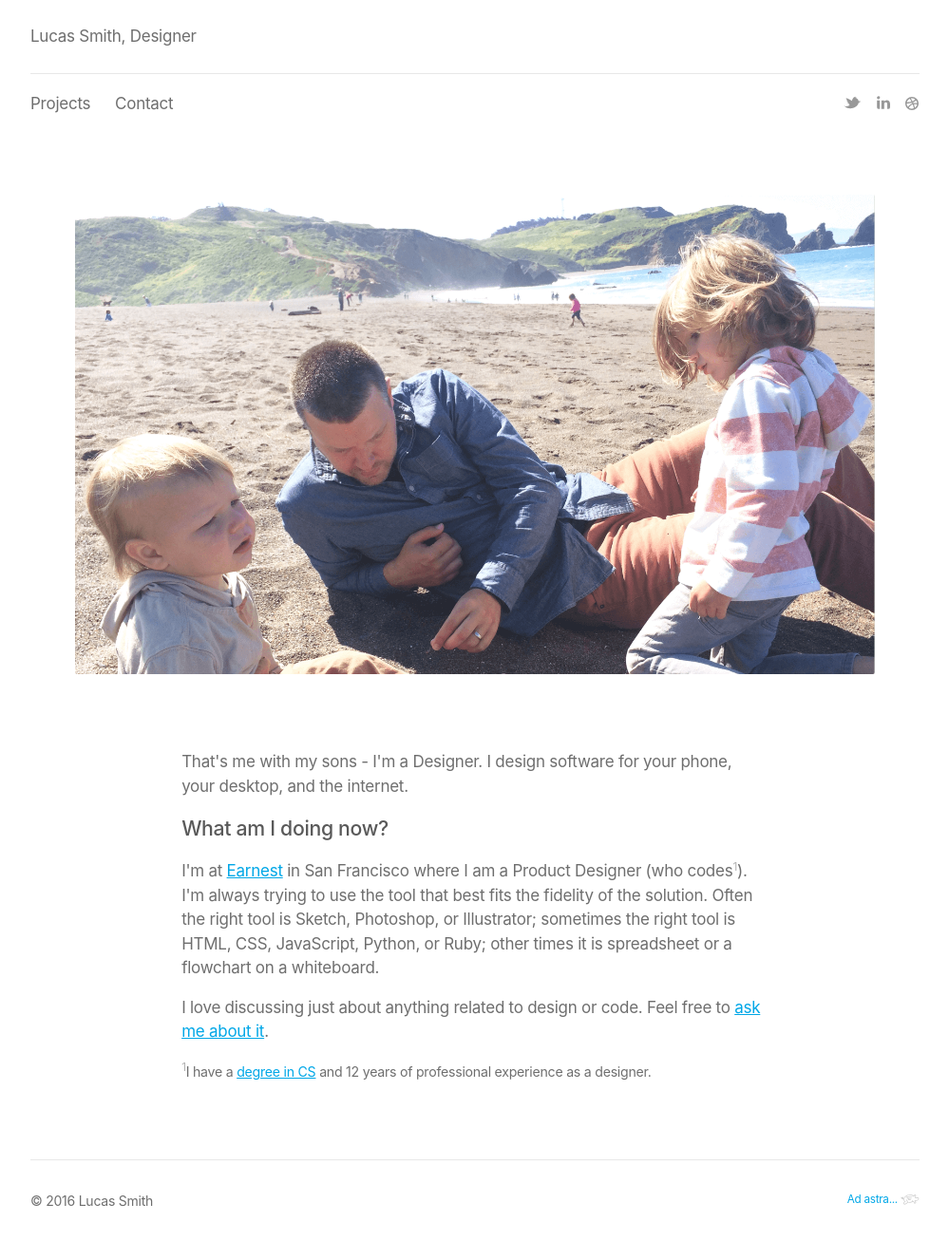
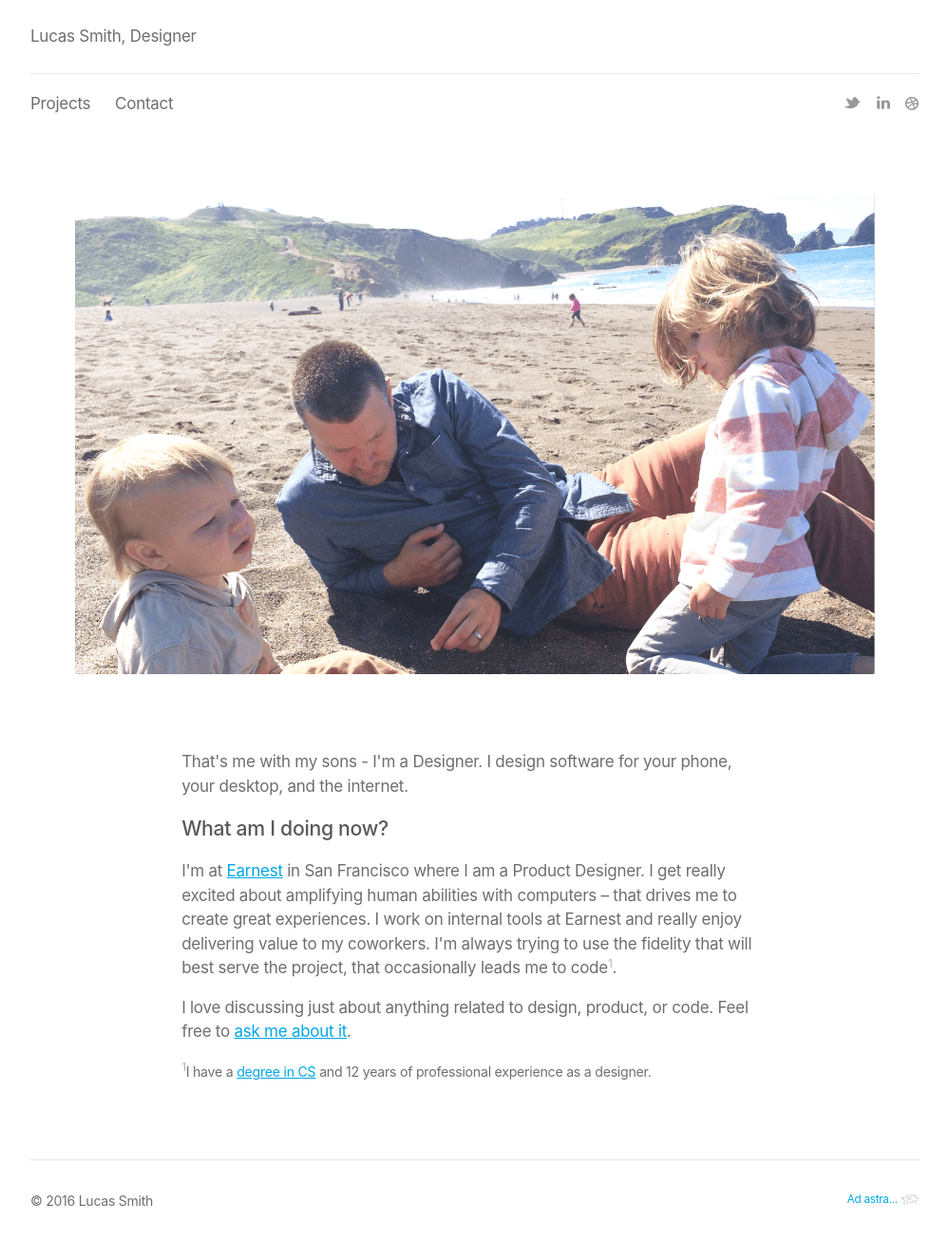
Before and after one commit to volanStudio/lucassmith.me, a Jekyll site: the page built from index.html, in a window 1280 px wide. Shown: the whole page at 95% size, without its empty margins (140-1139 px from the left). Built offline with Jekyll 4.4.1, drawn with Linux system fonts in a browser that asks for light colours.

Commit message:
copy:updates the home text

```diff
--- a/index.html
+++ b/index.html
@@ -11,8 +11,8 @@ layout: default
       </figure>
       <p>That's me with my sons - I'm a Designer. I design software for your phone, your desktop, and the internet.</p>
       <h6>What am I doing now?</h6>
-      <p>I'm at <a href="http://www.earnest.com">Earnest</a> in San Francisco where I am a Product Designer (who codes<small><sup>1</sup></small>). I'm always trying to use the tool that best fits the fidelity of the solution. Often the right tool is Sketch, Photoshop, or Illustrator; sometimes the right tool is HTML, CSS, JavaScript, Python, or Ruby; other times it is spreadsheet or a flowchart on a whiteboard.</p>
-      <p>I love discussing just about anything related to design or code. Feel free to <a href="mailto:lucas@volan.co">ask me about it</a>.</p>
+      <p>I'm at <a href="http://www.earnest.com">Earnest</a> in San Francisco where I am a Product Designer. I get really excited about amplifying human abilities with computers &ndash; that drives me to create great experiences. I work on internal tools at Earnest and really enjoy delivering value to my coworkers. I'm always trying to use the fidelity that will best serve the project, that occasionally leads me to code<small><sup>1</sup></small>.</p>
+      <p>I love discussing just about anything related to design, product, or code. Feel free to <a href="mailto:lucas@volan.co">ask me about it</a>.</p>
       <p><small><sup>1</sup>I have a <a href="http://compsci.cofc.edu/undergraduate-programs/computer-information-systems.php">degree in CS</a> and 12 years of professional experience as a designer.</small></p>
     </article>
 
```
